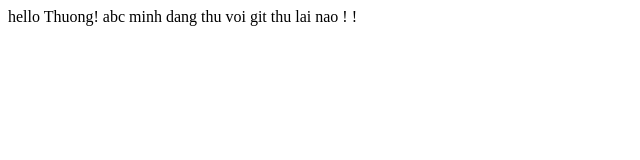
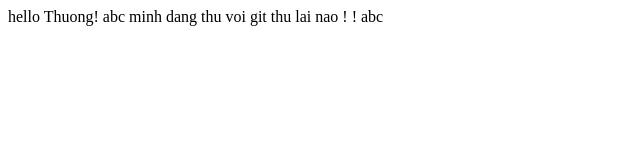
Before and after one commit to TruongVanThuong/DeMoGit, a plain HTML site: page index.html in a window 1280 px wide. Shown: the full height of the page, 0-640 px from the left. Drawn offline with Linux system fonts and the light colour scheme.

Commit message:
tiep tuc nao

```diff
--- a/index.html
+++ b/index.html
@@ -9,6 +9,6 @@
 <body>
     hello Thuong! abc
 	minh dang thu voi git
-    thu lai nao ! !
+    thu lai nao ! ! abc
 </body>
 </html>
```
